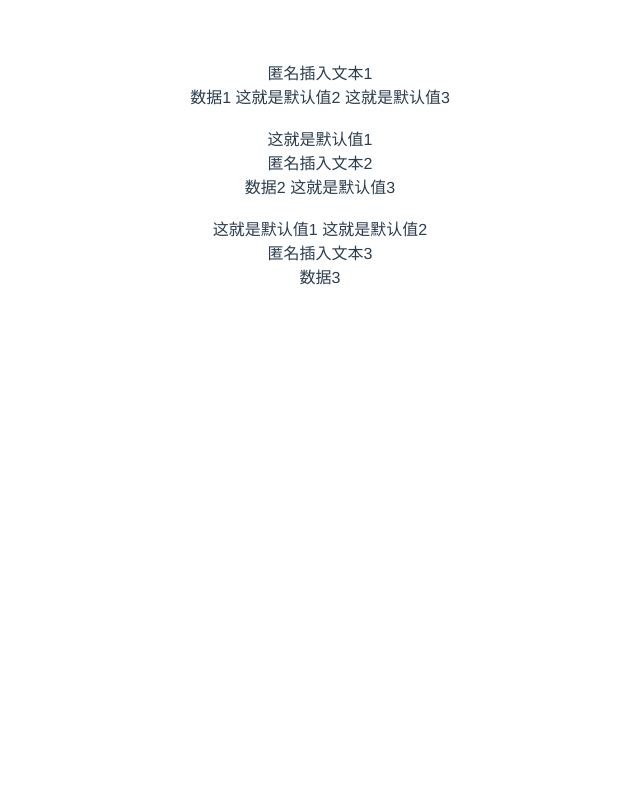
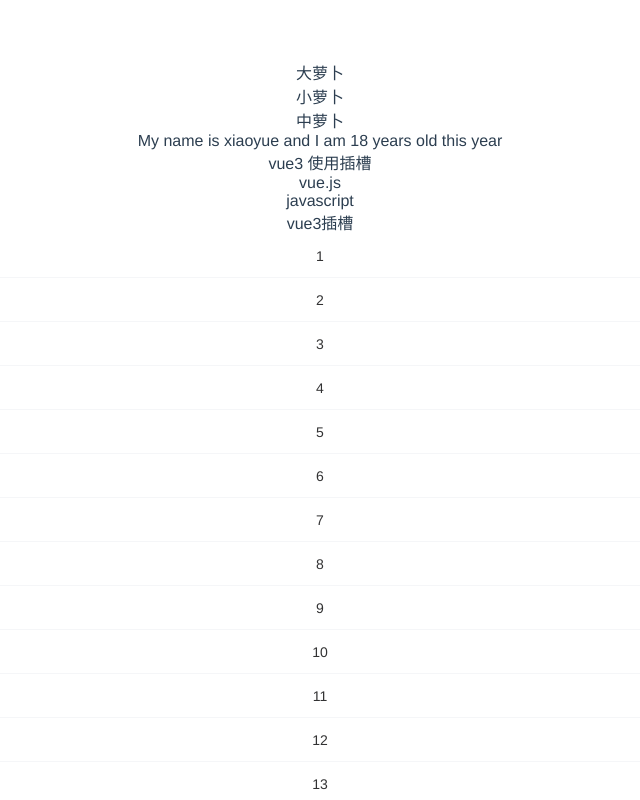
Before and after one commit to sunchengming/my-por, a Vue app: page /slot in a window 1280 px wide. Shown: the top 800 px of the page, without its empty margins (320-960 px from the left). Built offline with nearby package versions, Linux system fonts and the light colour scheme.

Commit message:
van-list及mock

```diff
--- a/src/components/slotChild.vue
+++ b/src/components/slotChild.vue
@@ -1,17 +1,26 @@
 
 <template>
     <div>
-        <slot name='one' :value1="child1"> 这就是默认值1</slot>
-        <slot name='two' :value2="child2"> 这就是默认值2 </slot>
-        <slot name='three' :value3="child3"> 这就是默认值3 </slot>
-        <!-- <div>我是孩子插槽</div> -->
+        <!-- 大萝卜 -->
+        <div>
+            <slot name="bigTurnip"></slot>
+        </div>
+        <!-- 小萝卜 -->
+        <div>
+            <slot name="smallTurnip"></slot>
+        </div>
+        <!-- 中萝卜 -->
+        <div>
+            <slot name="midTurnip"></slot>
+        </div>
+        <div>
+            <slot personName="xiaoyue" age="18"></slot>
+        </div>
     </div>
+
 </template>
 <script setup>
-import { ref } from "vue"
-const child1 = ref("数据1")
-const child2 = ref("数据2")
-const child3 = ref("数据3")
+
 </script>
 
 <style scoped></style>
--- a/src/main.js
+++ b/src/main.js
@@ -1,5 +1,5 @@
 import { createApp } from 'vue'
-import { Button, Cell, CellGroup, Icon,Tag} from 'vant'
+import { Button, Cell, CellGroup, Icon,Tag,List} from 'vant'
 import router from './router'
 import App from './App.vue'
 import 'vant/lib/index.css'
@@ -8,5 +8,5 @@ import ElementPlus from 'element-plus';
 const app = createApp(App);
 app.use(router)
 app.use(ElementPlus)
-app.use(Button).use(Cell).use(CellGroup).use(Icon).use(Tag)
+app.use(Button).use(Cell).use(CellGroup).use(Icon).use(Tag).use(List)
 app.mount('#app')
--- a/src/mock/mock.js
+++ b/src/mock/mock.js
@@ -1,5 +1,7 @@
 import Mock from 'mockjs'
 import hmoeApi from '../utils/home.js'
+import slotChild from '../utils/slotChild.js'
 //拦截请求
 Mock.mock('/home/getData',hmoeApi.getHomeData);
 Mock.mock('/home/getCount',hmoeApi.getCountData);
+Mock.mock('/slotChild/dataList',slotChild.dataList);
--- /dev/null
+++ b/src/utils/slotChild.js
@@ -0,0 +1,124 @@
+export default {
+    dataList:()=>{
+        return {
+            "code": 200,
+            "data": {
+                "ext": {
+                    "utm_medium": "distribute.pc_search_hot_word.none-task-hot_word-alirecmd-1-vue3 使用插槽-null-null.172^v8^control"
+                },
+                "size": 4,
+                "items": [
+                    {
+                        "ext": {},
+                        "resourceId": "",
+                        "mediaAssetInfo": null,
+                        "productId": "vue3 使用插槽",
+                        "reportData": {
+                            "eventClick": true,
+                            "data": {
+                                "mod": "popu_895",
+                                "extra": "{\"utm_medium\":\"distribute.pc_search_hot_word.none-task-hot_word-alirecmd-1-vue3 使用插槽-null-null.172^v8^control\",\"dist_request_id\":\"1677462464256_28523\",\"hotword\":\"vue3 使用插槽\"}",
+                                "dist_request_id": "1677462464256_28523",
+                                "ab_strategy": "default",
+                                "index": "1",
+                                "strategy": "alirecmd"
+                            },
+                            "urlParams": {
+                                "utm_medium": "distribute.pc_search_hot_word.none-task-hot_word-alirecmd-1-vue3 使用插槽-null-null.172^v8^control",
+                                "depth_1-utm_source": "distribute.pc_search_hot_word.none-task-hot_word-alirecmd-1-vue3 使用插槽-null-null.172^v8^control"
+                            },
+                            "eventView": true
+                        },
+                        "recommendType": "ali",
+                        "index": 1,
+                        "style": "word_1",
+                        "strategyId": "alirecmd",
+                        "productType": "hot_word"
+                    },
+                    {
+                        "ext": {},
+                        "resourceId": "",
+                        "mediaAssetInfo": null,
+                        "productId": "vue.js",
+                        "reportData": {
+                            "eventClick": true,
+                            "data": {
+                                "mod": "popu_895",
+                                "extra": "{\"utm_medium\":\"distribute.pc_search_hot_word.none-task-hot_word-alirecmd-2-vue.js-null-null.172^v8^control\",\"dist_request_id\":\"1677462464256_28523\",\"hotword\":\"vue.js\"}",
+                                "dist_request_id": "1677462464256_28523",
+                                "ab_strategy": "default",
+                                "index": "2",
+                                "strategy": "alirecmd"
+                            },
+                            "urlParams": {
+                                "utm_medium": "distribute.pc_search_hot_word.none-task-hot_word-alirecmd-2-vue.js-null-null.172^v8^control",
+                                "depth_1-utm_source": "distribute.pc_search_hot_word.none-task-hot_word-alirecmd-2-vue.js-null-null.172^v8^control"
+                            },
+                            "eventView": true
+                        },
+                        "recommendType": "ali",
+                        "index": 2,
+                        "style": "word_1",
+                        "strategyId": "alirecmd",
+                        "productType": "hot_word"
+                    },
+                    {
+                        "ext": {},
+                        "resourceId": "",
+                        "mediaAssetInfo": null,
+                        "productId": "javascript",
+                        "reportData": {
+                            "eventClick": true,
+                            "data": {
+                                "mod": "popu_895",
+                                "extra": "{\"utm_medium\":\"distribute.pc_search_hot_word.none-task-hot_word-alirecmd-3-javascript-null-null.172^v8^control\",\"dist_request_id\":\"1677462464256_28523\",\"hotword\":\"javascript\"}",
+                                "dist_request_id": "1677462464256_28523",
+                                "ab_strategy": "default",
+                                "index": "3",
+                                "strategy": "alirecmd"
+                            },
+                            "urlParams": {
+                                "utm_medium": "distribute.pc_search_hot_word.none-task-hot_word-alirecmd-3-javascript-null-null.172^v8^control",
+                                "depth_1-utm_source": "distribute.pc_search_hot_word.none-task-hot_word-alirecmd-3-javascript-null-null.172^v8^control"
+                            },
+                            "eventView": true
+                        },
+                        "recommendType": "ali",
+                        "index": 3,
+                        "style": "word_1",
+                        "strategyId": "alirecmd",
+                        "productType": "hot_word"
+                    },
+                    {
+                        "ext": {},
+                        "resourceId": "",
+                        "mediaAssetInfo": null,
+                        "productId": "vue3插槽",
+                        "reportData": {
+                            "eventClick": true,
+                            "data": {
+                                "mod": "popu_895",
+                                "extra": "{\"utm_medium\":\"distribute.pc_search_hot_word.none-task-hot_word-alirecmd-4-vue3插槽-null-null.172^v8^control\",\"dist_request_id\":\"1677462464256_28523\",\"hotword\":\"vue3插槽\"}",
+                                "dist_request_id": "1677462464256_28523",
+                                "ab_strategy": "default",
+                                "index": "4",
+                                "strategy": "alirecmd"
+                            },
+                            "urlParams": {
+                                "utm_medium": "distribute.pc_search_hot_word.none-task-hot_word-alirecmd-4-vue3插槽-null-null.172^v8^control",
+                                "depth_1-utm_source": "distribute.pc_search_hot_word.none-task-hot_word-alirecmd-4-vue3插槽-null-null.172^v8^control"
+                            },
+                            "eventView": true
+                        },
+                        "recommendType": "ali",
+                        "index": 4,
+                        "style": "word_1",
+                        "strategyId": "alirecmd",
+                        "productType": "hot_word"
+                    }
+                ]
+            },
+            "message": "success"
+        }
+    }
+}
--- a/src/views/slot.vue
+++ b/src/views/slot.vue
@@ -1,21 +1,65 @@
 <template>
-    <div class="demo1">
-        <slotChildren v-slot:one="slotonevalue1">
-                <div>匿名插入文本1</div>
-                {{ slotonevalue1.value1 }}
-        </slotChildren>
-        <br>
-        <slotChildren v-slot:two="slotonevalue2">
-                <div>匿名插入文本2</div>
-                {{ slotonevalue2.value2 }}
-        </slotChildren>
-        <br>
-        <slotChildren v-slot:three="slotonevalue3">
-                <div>匿名插入文本3</div>
-                {{ slotonevalue3.value3 }}
-        </slotChildren>
-    </div>
+        <div class="demo1">
+                <Child>
+                        <template #smallTurnip>
+                                小萝卜
+                        </template>
+                        <template #midTurnip>
+                                中萝卜
+                        </template>
+                        <template #bigTurnip>
+                                大萝卜
+                        </template>
+                </Child>
+                <Child v-slot="slotProps">
+                        My name is {{ slotProps.personName }} and I am {{ slotProps.age }} years old this year
+                </Child>
+                <ul>
+                        <ol v-for="item of countData">
+                                {{ item }}
+                        </ol>
+                </ul>
+                <van-list modelValue="loading" :finished="finished" finished-text="没有更多了" @load="onLoad">
+                        <van-cell v-for="item in list" :key="item" :title="item" />
+                </van-list>
+        </div>
 </template>
 <script setup>
-import slotChildren from '../components/slotChild.vue'
+import Child from '../components/slotChild.vue'
+import { ref, reactive, onMounted } from "vue"
+import axios from 'axios'
+let countData = reactive([]);
+const list = reactive([]);
+const loading = ref(false);
+const finished = ref(false);
+const onLoad = () => {
+        // 异步更新数据
+        // setTimeout 仅做示例，真实场景中一般为 ajax 请求
+        setTimeout(() => {
+                for (let i = 0; i < 10; i++) {
+                        list.push(list.length + 1);
+                }
+
+                // 加载状态结束
+                loading.value = false;
+
+                // 数据全部加载完成
+                if (list.length >= 40) {
+                        finished.value = true;
+                }
+        }, 1000);
+};
+const getTableList = async () => {
+        await axios.get("/slotChild/dataList").then((res) => {
+                if (res.data.code == 200) {
+                        for (var i in res.data.data.items) {
+                                countData.push(res.data.data.items[i].productId)
+                        };
+                        console.log(countData)
+                }
+        });
+}
+onMounted(() => {
+        getTableList();
+})
 </script>
```
